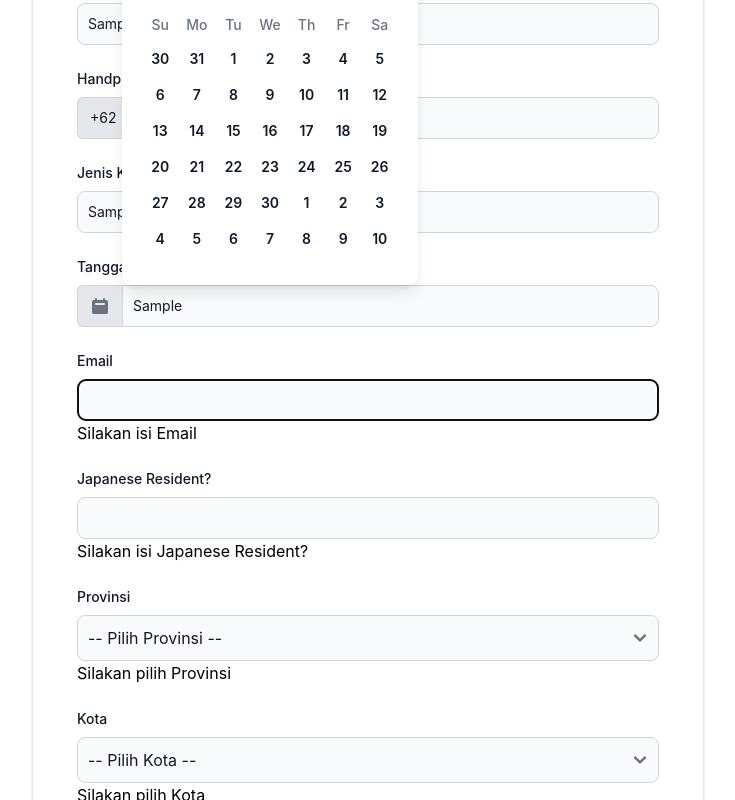
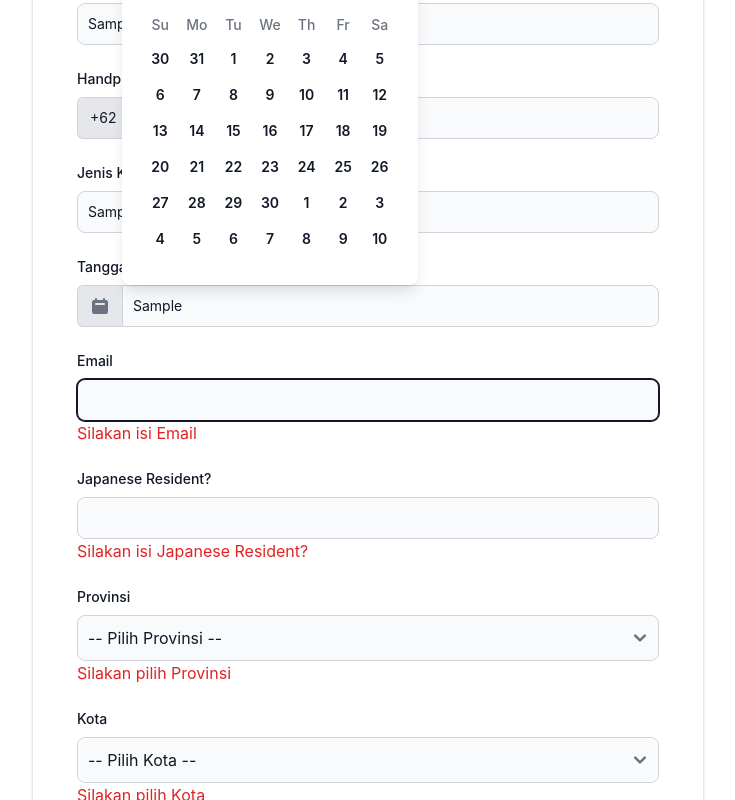
Before and after one commit to Reinhardjs/scholarship-registration-frontend, a React (Create React App) app: page /studies in a window 1280 px wide. Both pictures are taken after typing "Sample", "Sample", "Sample", "5", "Sample", "Sample" into the empty fields and a click on the button "Submit". Shown: the part 410-1210 px from the top of the page, without its empty margins (272-1007 px from the left). Built offline with nearby package versions, Linux system fonts and the light colour scheme.

Commit message:
chore(mext-registration): refactor & restyling all components

```diff
--- a/src/components/DatePickerInput.js
+++ b/src/components/DatePickerInput.js
@@ -2,7 +2,7 @@ import React from "react";
 import Datepicker from "flowbite-datepicker/Datepicker";
 
 const DatePickerInput = (props) => {
-  const { form, labelString, inputName } = props;
+  const { form, labelString, inputName, notes } = props;
   const {
     register,
     formState: { errors },
@@ -45,11 +45,12 @@ const DatePickerInput = (props) => {
           placeholder={"Pilih " + labelString}
         />
       </div>
+      {notes && <p className="ml-1 text-sm italic">{notes}</p>}
       {errors[inputName] &&
         (errors[inputName].type === "validate" ? (
-          <span>{labelString} tidak valid</span>
+          <span className="text-red-600">{labelString} tidak valid</span>
         ) : (
-          <span>Silakan pilih {labelString}</span>
+          <span className="text-red-600">Silakan pilih {labelString}</span>
         ))}
     </div>
   );
--- a/src/components/PhoneNumberInput.js
+++ b/src/components/PhoneNumberInput.js
@@ -1,7 +1,8 @@
 import React from "react";
 
 const PhoneNumberInput = (props) => {
-  const { form, labelString, inputName, placeholder, validation } = props;
+  const { form, labelString, inputName, placeholder, validation, notes } =
+    props;
   const {
     register,
     formState: { errors },
@@ -23,11 +24,12 @@ const PhoneNumberInput = (props) => {
           {...register(inputName, { required: true, validate: validation })}
         />
       </div>
+      {notes && <p className="ml-1 text-sm italic">{notes}</p>}
       {errors[inputName] &&
         (errors[inputName].type === "validate" ? (
-          <span>{labelString} tidak valid</span>
+          <span className="text-red-600">{labelString} tidak valid</span>
         ) : (
-          <span>Silakan isi {labelString}</span>
+          <span className="text-red-600">Silakan isi {labelString}</span>
         ))}
     </div>
   );
--- a/src/components/SelectInput.js
+++ b/src/components/SelectInput.js
@@ -1,7 +1,7 @@
 import React from "react";
 
 const SelectInput = (props) => {
-  const { form, labelString, inputName, data } = props;
+  const { form, labelString, inputName, data, notes } = props;
   const {
     register,
     formState: { errors },
@@ -25,11 +25,12 @@ const SelectInput = (props) => {
           return <option value={item.value}>{item.option}</option>;
         })}
       </select>
+      {notes && <p className="ml-1 text-sm italic">{notes}</p>}
       {errors[inputName] &&
         (errors[inputName].type === "validate" ? (
-          <span>{labelString} tidak valid</span>
+          <span className="text-red-600">{labelString} tidak valid</span>
         ) : (
-          <span>Silakan pilih {labelString}</span>
+          <span className="text-red-600">Silakan pilih {labelString}</span>
         ))}
     </div>
   );
--- a/src/components/TextInput.js
+++ b/src/components/TextInput.js
@@ -8,6 +8,8 @@ const TextInput = (props) => {
     placeholder,
     validation,
     isRequired = true,
+    type = "text",
+    notes,
   } = props;
   const {
     register,
@@ -20,15 +22,17 @@ const TextInput = (props) => {
         {labelString}
       </label>
       <input
+        type={type}
         className="block w-full rounded-lg border border-gray-300 bg-gray-50 p-2.5 text-gray-900 focus:border-gray-900 focus:ring-gray-900  dark:border-gray-600 dark:bg-gray-700 dark:text-white dark:placeholder-gray-400 dark:focus:border-gray-900 dark:focus:ring-gray-900 sm:text-sm"
         placeholder={placeholder}
         {...register(inputName, { required: isRequired, validate: validation })}
       />
+      {notes && <p className="ml-1 text-sm italic">{notes}</p>}
       {errors[inputName] &&
         (errors[inputName].type === "validate" ? (
-          <span>{labelString} tidak valid</span>
+          <span className="text-red-600">{labelString} tidak valid</span>
         ) : (
-          <span>Silakan isi {labelString}</span>
+          <span className="text-red-600">Silakan isi {labelString}</span>
         ))}
     </div>
   );
```
